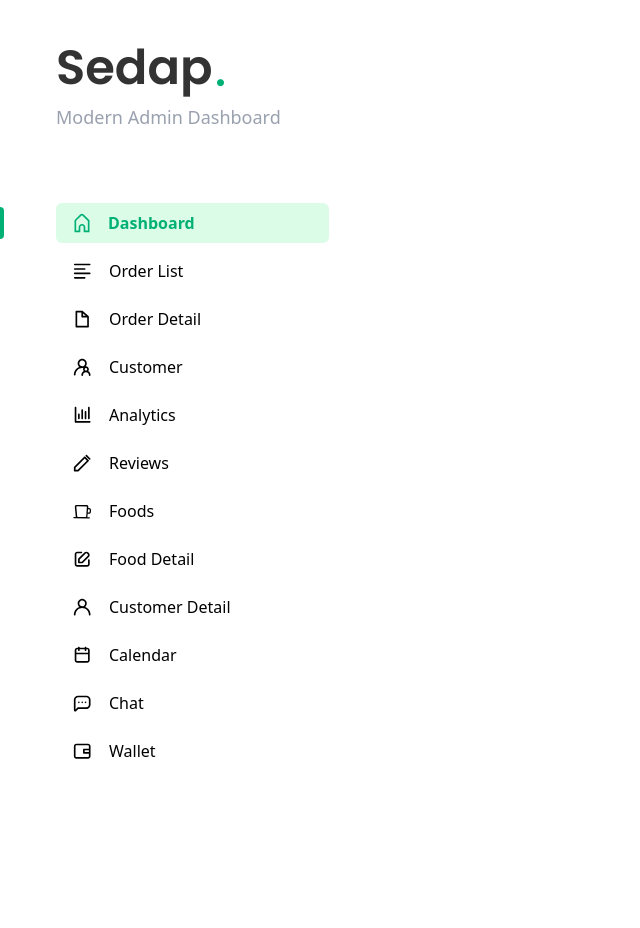
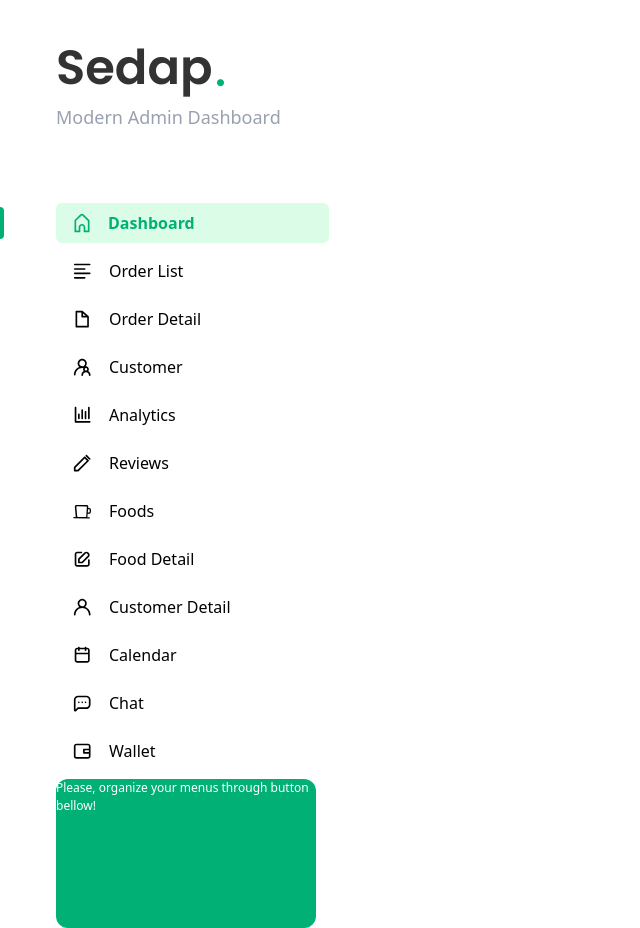
Before and after one commit to berkcantelseren/sedap-admin-dashboard, a Next.js app: page / in a window 1280 px wide. Shown: the whole page, without its empty margins (0-640 px from the left). Before the commit the page ends 800 px from the top, so only its background shows below. Built offline with nearby package versions, Linux system fonts and the light colour scheme.

Commit message:
navbar banner added and illustration added

```diff
--- a/app/components/Home/Sidebar/Sidebar.js
+++ b/app/components/Home/Sidebar/Sidebar.js
@@ -62,6 +62,10 @@ export default function Sidebar() {
             </a>
           );
         })}
+        {/* // Banner  */}
+        <div className="bg-[#00B074] w-[260px] h-[149px] rounded-xl text-white text-[0.75rem]">
+          Please, organize your menus through button bellow!
+        </div>
       </nav>
     </div>
   );
```
Also changed, not shown: public/images/illustration.png (added).
